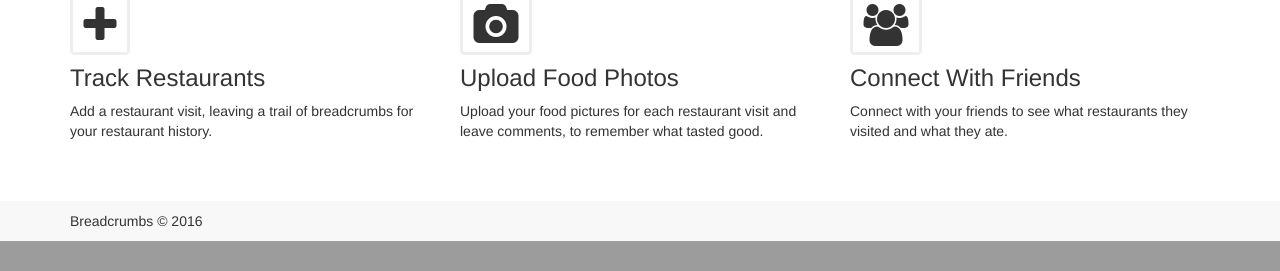
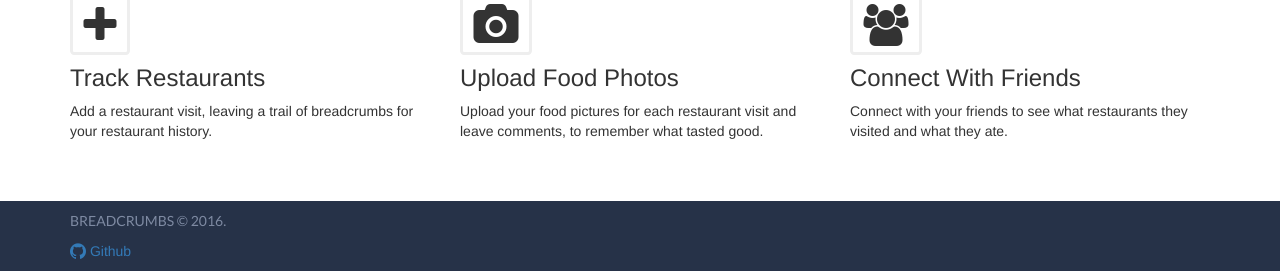
Before and after one commit to itsahsiao/breadcrumbs, a Flask app: page / in a window 1280 px wide. Shown: the part 659-930 px from the top of the page. Before the commit the page ends 900 px from the top, so only its background shows below. Run offline with Flask 2, Linux system fonts and the light colour scheme; some libraries are stand-ins or nearby versions.

Commit message:
Stylized footer and added Github link

```diff
--- a/static/css/styles.css
+++ b/static/css/styles.css
@@ -3,6 +3,11 @@ body {
     padding-top: 80px; /* Body padding required for fixed navbar */
 }
 
+/*h2, h3, h4 {
+    font-family: Lato, sans-serif;
+    text-transform: uppercase;
+}
+*/
 .navbar {
     padding-top: 5px;
     min-height: 60px;
@@ -16,7 +21,7 @@ body {
     color: #FFFFFF;
     font-weight: bold;
     font-size: 16px;
-    font-family: "Helvetica Neue",Helvetica,sans-serif;
+    font-family: "Helvetica Neue", Helvetica, sans-serif;
     margin-top: 7px;
 }
 
@@ -44,10 +49,12 @@ body {
 
 .jumbotron h1 {
     color: #FFFFFF;
+    font-family: "Helvetica Neue", Helvetica, sans-serif;
 }
 
 .description {
     color: #FFFFFF;
+    font-family: "Helvetica Neue", Helvetica, sans-serif;
     font-style: italic;
     font-weight: bold;
     opacity: 0.8;
@@ -126,8 +133,14 @@ h1, h3 {
 
 /* FOOTER */
 .footer {
-    background-color: #F8F8F8;
+    background-color: #263248;
     bottom: 0;
+    color: #7E8AA2;
     padding-top: 10px;
     width: 100%;
 }
+
+.footer-copyright {
+    font-family: Lato, sans-serif;
+    text-transform: uppercase;
+}
--- a/templates/base.html
+++ b/templates/base.html
@@ -117,7 +117,8 @@
   <!-- Footer -->
   <footer class="footer">
     <div class="container">
-      <p>Breadcrumbs &copy; 2016</p>
+      <p class="footer-copyright">Breadcrumbs &copy; 2016.</p>
+      <p class="footer-text"><a href="https://github.com/ashleyhsia0/breadcrumbs"><span class="fa fa-github fa-lg" aria-hidden="true"></span> Github</a>
     </div>
   </footer>
 
```
